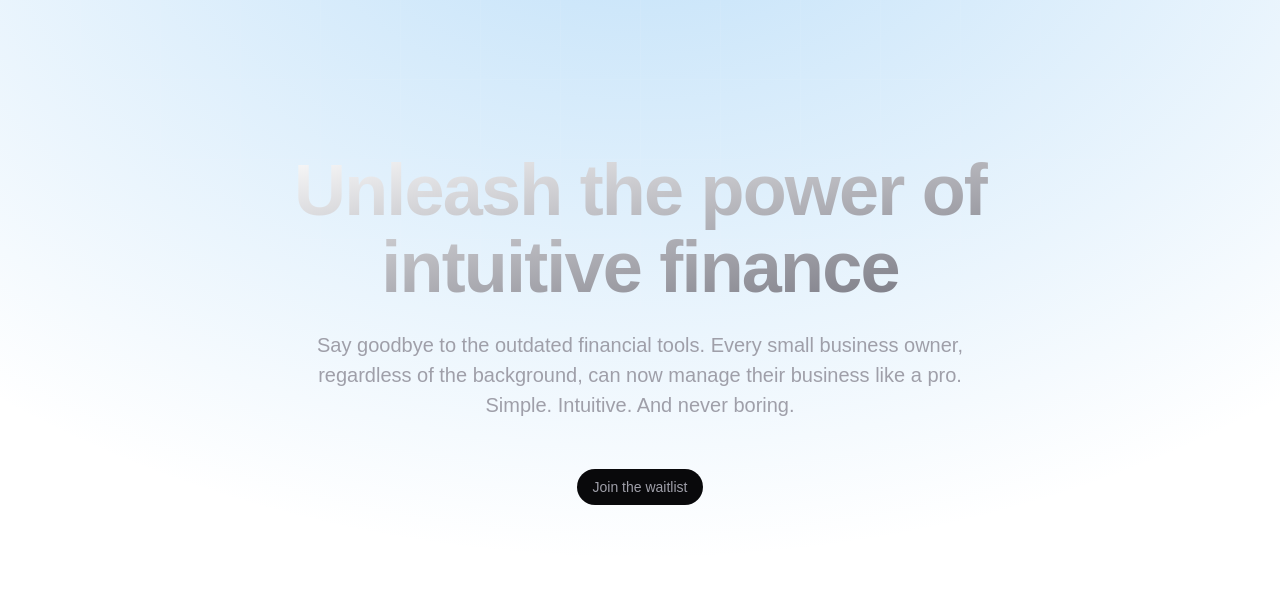
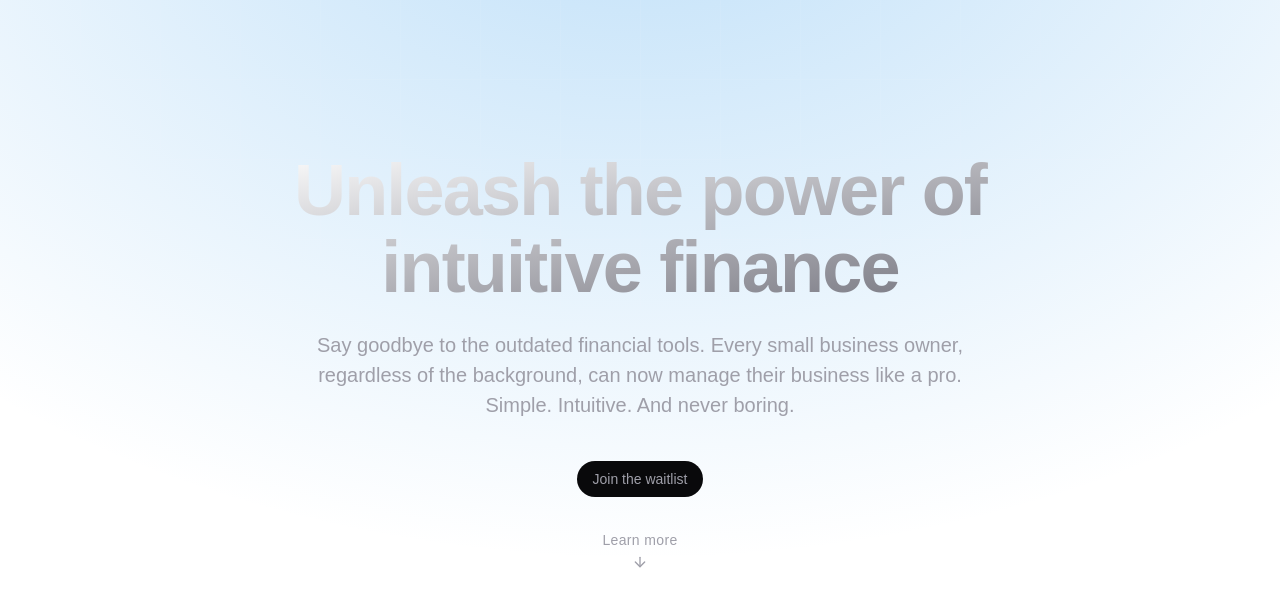
Before and after one commit to VedantPatil-99/Cobalt-clone, a Next.js app: page / in a window 1280 px wide. Shown: the top 606 px of the page. Built offline with nearby package versions, Linux system fonts and the light colour scheme.

Commit message:
Add lucide-react dependency and enhance Home page with Learn more link and icon

```diff
--- a/package.json
+++ b/package.json
@@ -10,6 +10,7 @@
   },
   "dependencies": {
     "clsx": "^2.1.1",
+    "lucide-react": "^0.544.0",
     "motion": "^12.23.22",
     "next": "15.5.4",
     "react": "19.1.0",
--- a/src/app/page.tsx
+++ b/src/app/page.tsx
@@ -1,6 +1,8 @@
 import GridPattern from "../components/GridPattern";
 import Heading from "../components/Heading";
 import JoinBtn from "../components/JoinBtn";
+import { ArrowDown } from "lucide-react";
+
 export default function Home() {
   return (
     <>
@@ -15,8 +17,19 @@ export default function Home() {
               owner, regardless of the background, can now manage their business
               like a pro. Simple. Intuitive. And never boring.
             </p>
-            <div className="my-12">
+            <div className="mt-10 flex flex-col items-center justify-between gap-8">
               <JoinBtn>Join the waitlist</JoinBtn>
+              <a
+                href="#info"
+                className="group flex flex-col items-center text-zinc-400"
+              >
+                <span className="text-sm font-medium tracking-wide text-zinc-400 transition-colors duration-300 ease-in-out group-hover:text-zinc-50">
+                  Learn more
+                </span>
+                <div className="mt-1 transition-transform duration-300 ease-in-out group-hover:translate-y-2">
+                  <ArrowDown className="size-4" />
+                </div>
+              </a>
             </div>
           </div>
         </section>
```
Also changed, not shown: 1 other file (tests, documents, lock files or other folders).
